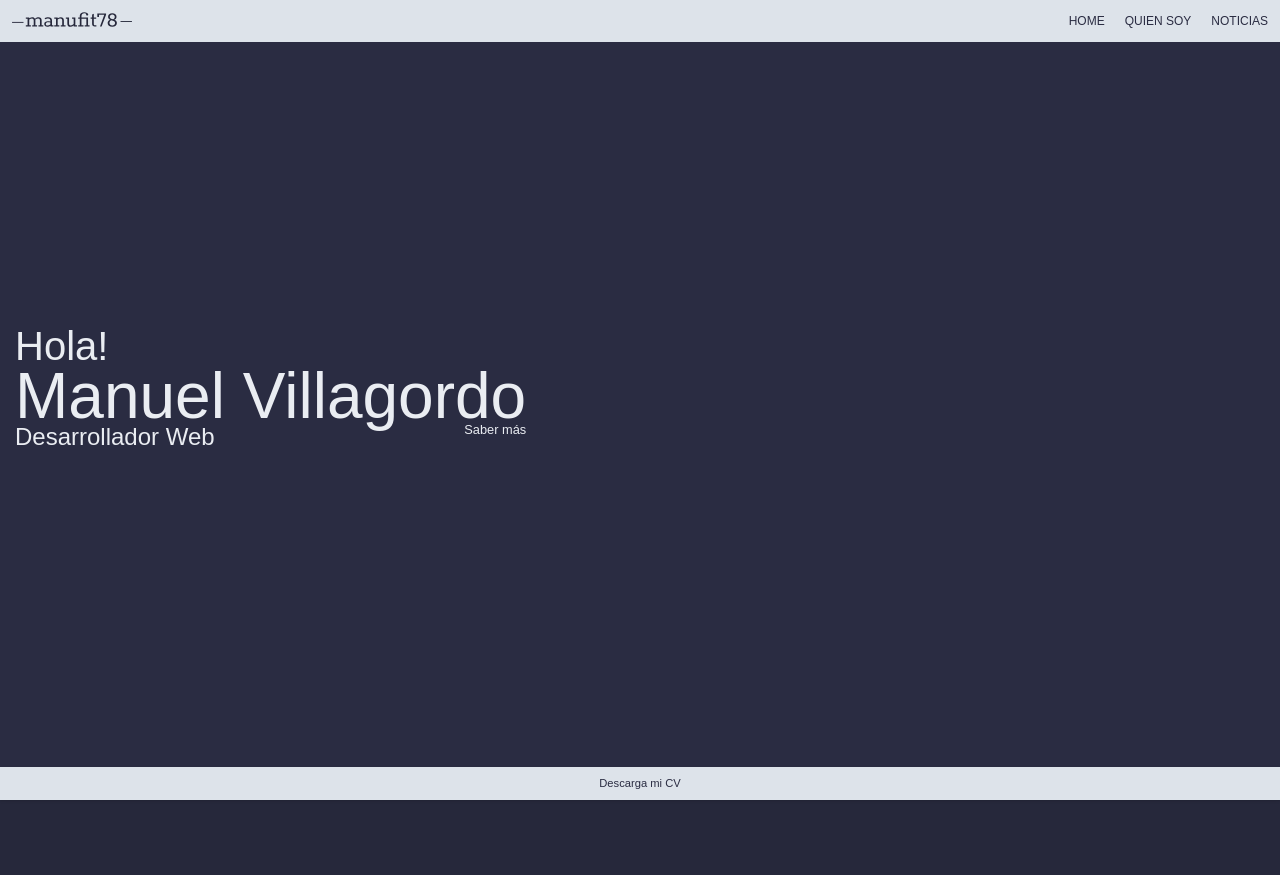
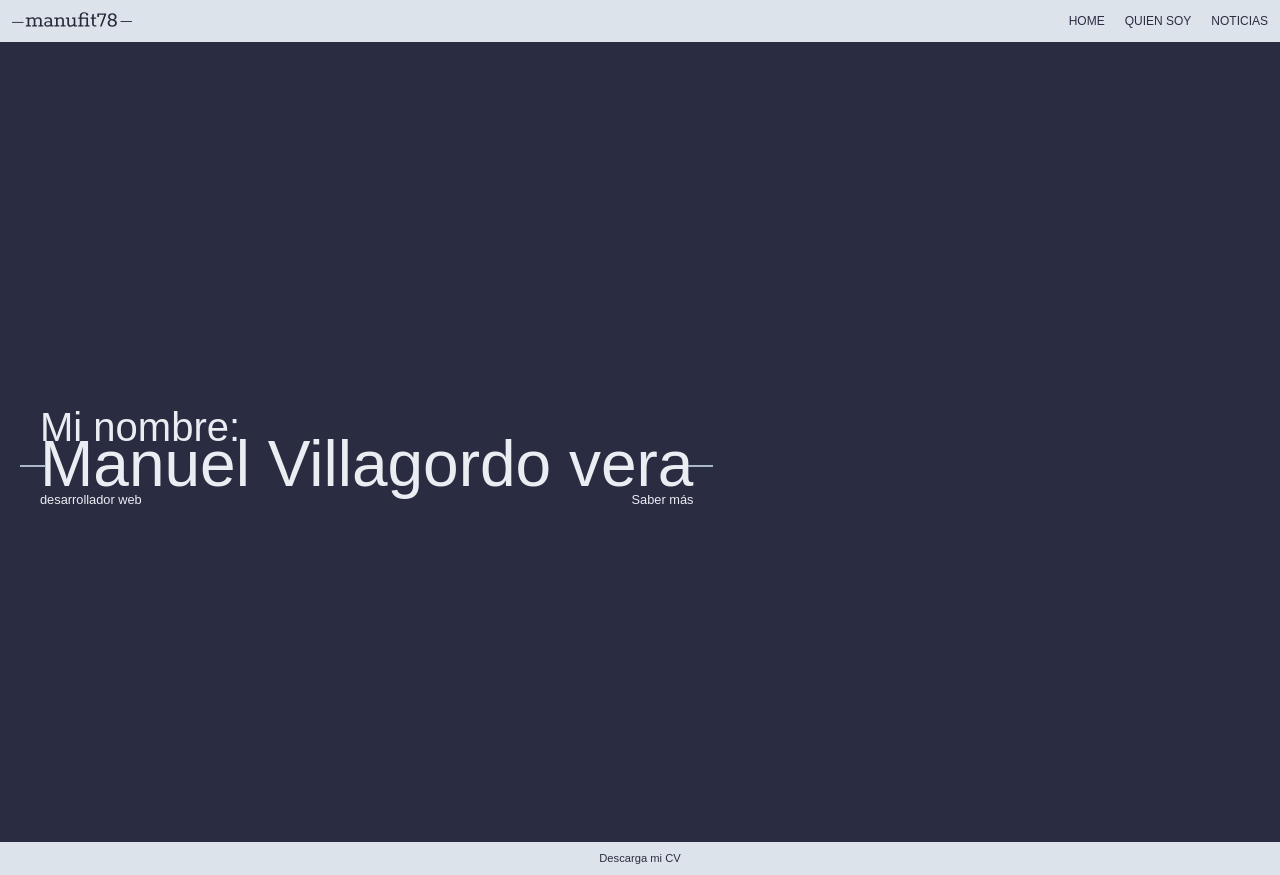
Before and after one commit to mnuhell/manufit78, a React (Create React App) app: page / in a window 1280 px wide. Before the commit the page ends 800 px from the top, so only its background shows below. Built offline with nearby package versions, Linux system fonts and the light colour scheme; a web font is replaced by a local one.

Commit message:
Ajuste home movil

```diff
--- a/src/ManufitApp.js
+++ b/src/ManufitApp.js
@@ -14,11 +14,12 @@ import QueHago from './components/QueHago';
 import Noticias from './components/Noticias';
 import styled from 'styled-components';
 import NoticiaScreen from './components/NoticiaScreen';
+import { createBrowserHistory } from 'history'
 
 const Main = styled.main`
 
     .wrapper{
-
+        margin: 50px 0;
         padding: 0 15px;
         height: 100vh;
     }
@@ -28,17 +29,17 @@ const Main = styled.main`
 const ManufitApp = () => {
 
     return (
-        <Main className="bg-fit-dark-500 text-fit-white-200">
+        <Main className="text-fit-white-200">
         <Header />
-        <div className="wrapper">
 
             <Switch>
                 <Route exact path="/" component={Home}></Route>
                 <Route exact path="/quien-soy" component={QuienSoy}></Route>
+                <Route exact path="/que-hago/" component={QueHago}></Route>
                 <Route exact path="/noticias/" component={Noticias}></Route>
                 <Route path="/noticias/:url" component={NoticiaScreen}></Route>
             </Switch>
-        </div>
+
         <Footer />
         </Main>
     )
--- a/src/components/Footer.js
+++ b/src/components/Footer.js
@@ -2,7 +2,7 @@ import React from 'react';
 import styled from 'styled-components';
 
 const ContainerFooter = styled.div`
-    position: fixed;
+    position: relative;
     bottom: 0;
     width: 100%;
     font-size: .7rem;
--- a/src/components/Header.js
+++ b/src/components/Header.js
@@ -4,7 +4,8 @@ import Menu from './Menu';
 import styled from 'styled-components';
 
 const HeaderContent = styled.header`
-    position:fixed;
+    position:relative;
+    top: 0;
     width: 100%;
 `;
 
--- a/src/components/Home.js
+++ b/src/components/Home.js
@@ -9,41 +9,111 @@ const WrappperHome = styled.div`
     justify-content: flex-start;
     height: 100vh;
     width: auto;
+
+    .intro {
+        width: 100vw;
+        padding: 0 40px;
+    }
+
     h1{
-        font-size: 2.5rem;
-        line-height: .2rem;
+        @media(min-width: 20em) {
+            font-size: 1.2rem;
+            margin-bottom: 0px;
+        }
+        @media(min-width: 48em) {
+            font-size: 2.5rem;
+            line-height: 4.5rem;
+        }
+
     }
     h2{
+
+        @media(min-width: 20em) {
+            font-size: 1.4rem;
+            line-height: 1rem;
+        }
+        @media(min-width: 48em) {
+            font-size: 4rem;
+            line-height: .2rem;
+        }
         position: relative;
         font-size: 4rem;
         width: auto;
         display: inline-block;
+        &:before{
+            content: '';
+            border: 1px solid #A9B8CA;
+            position: absolute;
+            top: 57%;
+            left: -30px;
+            @media(min-width: 20em) {
+                width: 15px;
+                left: -20px;
+            }
+            @media(min-width: 48em) {
+                width: 25px;
+            }
+        }
+        &:after{
+            content: '';
+            border: 1px solid #A9B8CA;
+            position: absolute;
+            top: 57%;
+            right: -30px;
+
+            @media(min-width: 20em) {
+                width: 15px;
+                right: -20px;
+            }
+            @media(min-width: 48em) {
+                width: 25px;
+            }
+        }
     }
-    h3{
-        font-size: 1.5rem;
-        margin-top: -25px;
-        width: auto;
-    }
+
     .intro__mas{
         font-size: .8rem;
         position: absolute;
         right: 0px;
-        bottom: 5px;
+        bottom: 0px;
+        @media(min-width: 20em) {
+            font-size: .8rem;
+            bottom: -20px;
+        }
+        @media(min-width: 48em) {
+            font-size: .8rem;
+            bottom: -35px;
+        }
+    }
+    .intro__dev{
+        font-size: .8rem;
+        position: absolute;
+        left: 0px;
+        @media(min-width: 20em) {
+            font-size: .8rem;
+            bottom: -20px;
+        }
+        @media(min-width: 48em) {
+            font-size: .8rem;
+            bottom: -35px;
+        }
+
     }
 
 `;
 
 const Home = () => {
 
+
     return(
 
         <WrappperHome>
             <div className="container font-global intro">
-                <h1>Hola!</h1>
-                <h2>Manuel Villagordo
+                <h1>Mi nombre:</h1>
+                <h2>Manuel Villagordo vera
                 <small className="intro__mas"><Link to="/quien-soy">Saber más</Link></small>
+                <small className="intro__dev"><Link to="/quien-soy">desarrollador web</Link></small>
                 </h2>
-                <h3 className="text-fit-white-200">Desarrollador Web</h3>
             </div>
         </WrappperHome>
     )
--- a/src/components/NoticiaScreen.js
+++ b/src/components/NoticiaScreen.js
@@ -1,18 +1,16 @@
 import React from 'react';
 import getNoticia from '../hooks/getNoticia';
 import { useParams } from "react-router-dom";
-import styled from 'styled-components';
 import NoticiasWrap from './styled/NoticiasWrap';
 
 
 const NoticiaScreen = () => {
 
-
     const { url } = useParams();
     const { id, link, title, author, date, content, username, extract } = getNoticia(url)[0];
 
     return (
-        <NoticiasWrap className="container noticia mb-10 pt-32">
+        <NoticiasWrap className="container noticia mb-10 font-global">
             <div className="h2">
                 <h2 className="noticia__title text-title">{title}</h2>
                     <p className="noticia__date mb-5"><span>{author}</span> <span>{date}</span></p>
--- a/src/components/Noticias.js
+++ b/src/components/Noticias.js
@@ -6,7 +6,7 @@ import NoticiasWrap from './styled/NoticiasWrap';
 const Noticias = () => {
 
     return (
-        <NoticiasWrap className="container font-global wrapper__noticias pt-32">
+        <NoticiasWrap className="container font-global wrapper__noticias">
             <div className="noticias">
                 {
                     Posts.map( post => (
--- a/src/index.js
+++ b/src/index.js
@@ -6,10 +6,8 @@ import { BrowserRouter as Router } from "react-router-dom";
 import "./tailwind.output.css";
 
 ReactDOM.render(
-  <React.StrictMode>
     <Router>
       <ManufitApp />
-    </Router>
-  </React.StrictMode>,
+    </Router>,
   document.getElementById('root')
 );
--- a/src/scss/_base.scss
+++ b/src/scss/_base.scss
@@ -1,3 +1,3 @@
 html{
-    background-color: #26283B;
+    background-color: #2A2C42;
 }
```
